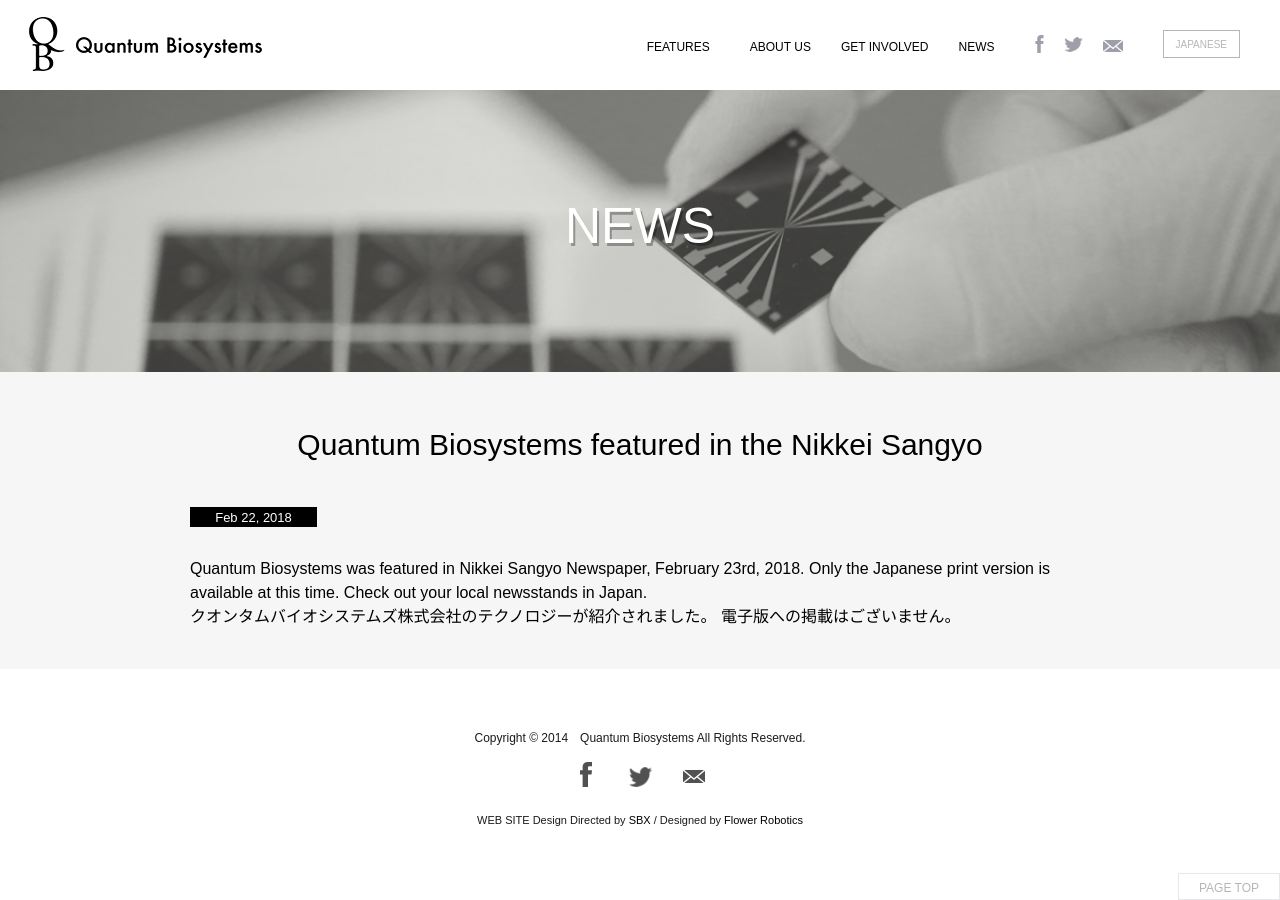
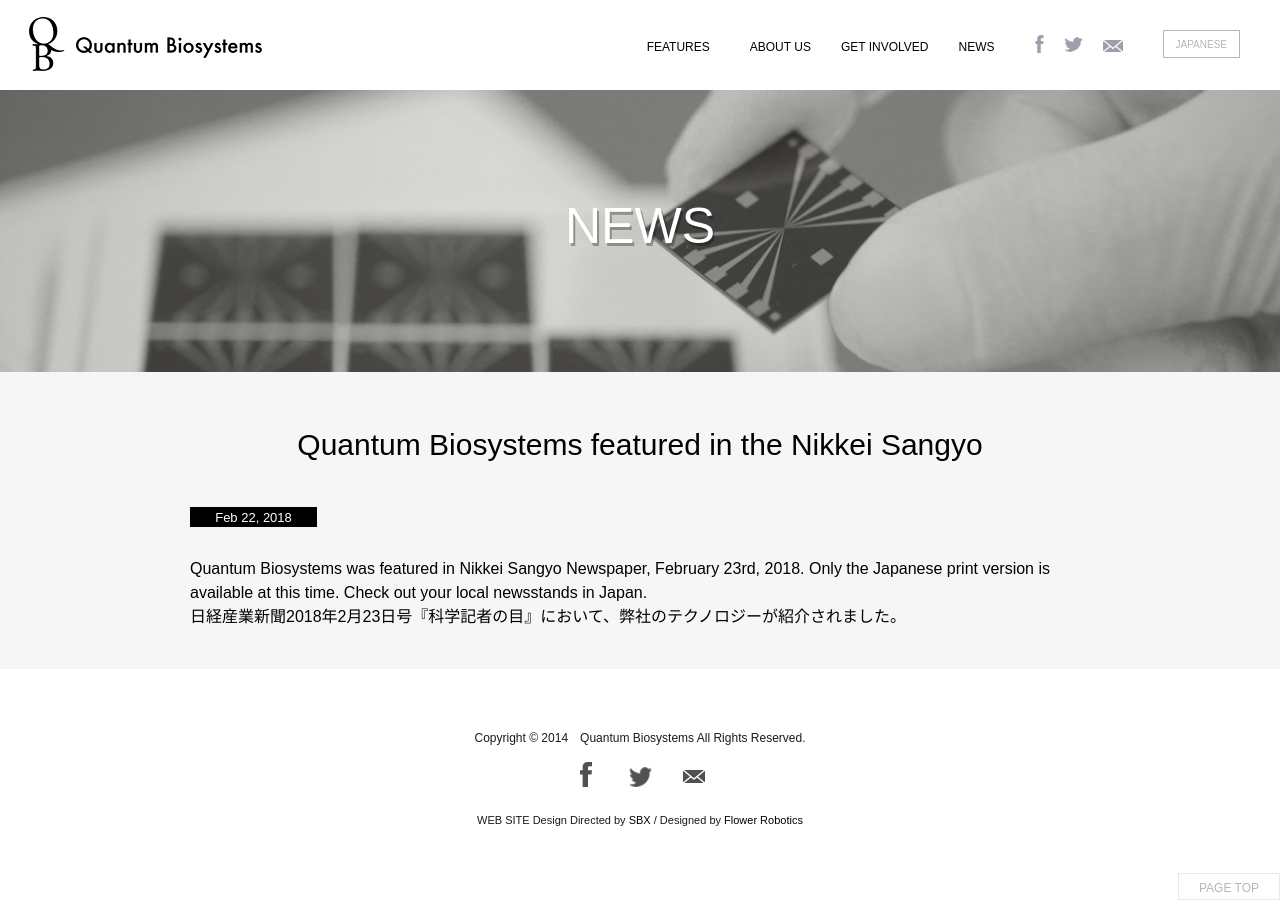
Before and after one commit to toshi33/qbcode.github.io, a Jekyll site: the page built from _posts/2018-02-22-quantum-biosystems-featured-in-nikkei-sangyo-february-2018.md, in a window 1280 px wide. Built offline with Jekyll 4.4.1, drawn with Linux system fonts in a browser that asks for light colours; nearby versions of some CDN libraries; some web fonts are replaced.

Commit message:
Update 2018-02-22-quantum-biosystems-featured-in-nikkei-sangyo-february-2018.md

```diff
--- a/_posts/2018-02-22-quantum-biosystems-featured-in-nikkei-sangyo-february-2018.md
+++ b/_posts/2018-02-22-quantum-biosystems-featured-in-nikkei-sangyo-february-2018.md
@@ -5,8 +5,8 @@ layout: post
 title:  "Quantum Biosystems featured in the Nikkei Sangyo"
 excerpt: "The article focuses on technology of Quantum Biosystems."
 
-title-jp:  "クオンタムバイオシステムズ株式会社が日経産業新聞に取り上げられました。"
-excerpt-jp: "クオンタムバイオシステムズ株式会社のテクノロジーが紹介されました。"
+title-jp:  "日経産業新聞に紹介されました。"
+excerpt-jp: "弊社のテクノロジーが紹介されました。"
 
 
 date:   2018-02-22 16:00:00 +0900
@@ -18,5 +18,4 @@ Quantum Biosystems was featured in Nikkei Sangyo Newspaper, February 23rd, 2018.
 Only the Japanese print version is available at this time. Check out your local newsstands in Japan.
 
 {:.jp}
-クオンタムバイオシステムズ株式会社のテクノロジーが紹介されました。
-電子版への掲載はございません。
+日経産業新聞2018年2月23日号『科学記者の目』において、弊社のテクノロジーが紹介されました。
```
